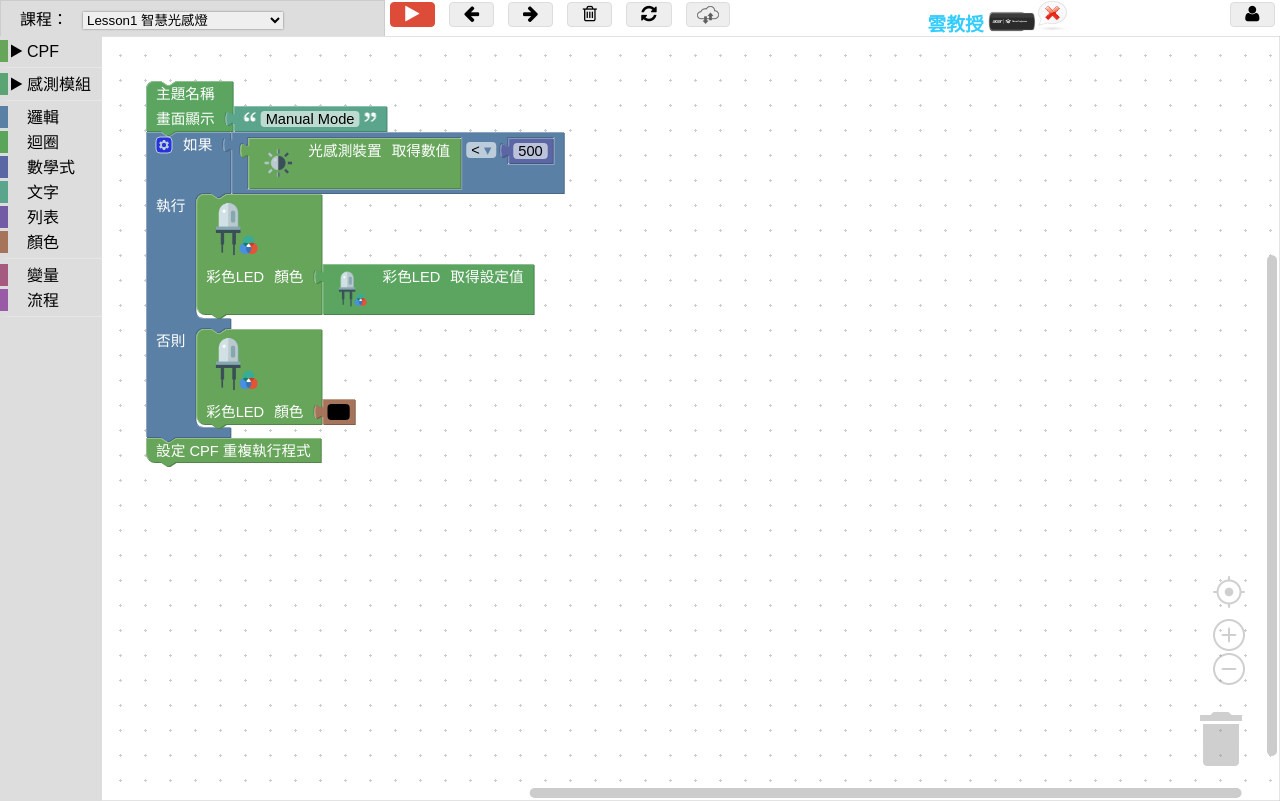
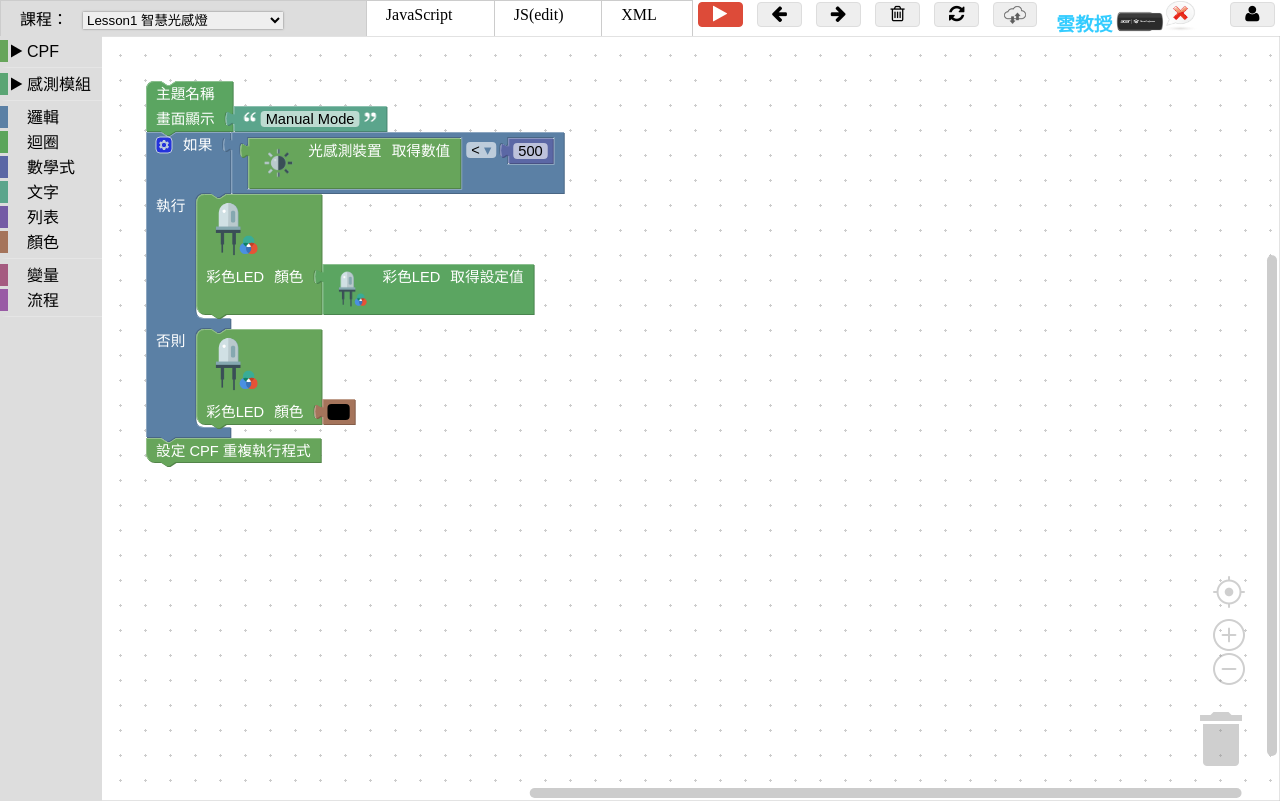
Before and after one commit to wolfdigit/WebCPF, a website: page demos/code/index.html in a window 1280 px wide. Drawn offline with nearby package versions, Linux system fonts and the light colour scheme; no server answers.

Commit message:
show js & xml , new tab for editable js

```diff
--- a/demos/code/code.js
+++ b/demos/code/code.js
@@ -245,7 +245,7 @@ Code.LANG = Code.getLang();
  * List of tab names.
  * @private
  */
-Code.TABS_ = ['blocks', 'javascript','xml'];
+Code.TABS_ = ['blocks', 'xml', 'javascript', 'javascriptEd'];
 
 Code.selected = 'blocks';
 
@@ -580,6 +580,7 @@ Code.runJS = function() {
   if ((currentClickTime - lastClickTime) < clickTimeDelta) return;
 
   var code = Blockly.JavaScript.workspaceToCode(Code.workspace);
+  if (Code.selected=='javascriptEd') code = document.getElementById('content_javascriptEd').value;
   //cpf.blocklyCon(code);
   //alert(code);  //for Android
   var pinreset = code.split('\n')[0].replace('cpf.pinreset("','{"request":[').replace('");',']}').replace(/\\/g,'');
--- a/demos/code/index.html
+++ b/demos/code/index.html
@@ -93,8 +93,9 @@
           <tr id="tabRow" height="1em">
             <td id="tab_blocks" class="tabon">...</td>
 <!--            <td class="tabmin">&nbsp;</td> !-->
-            <td hidden id="tab_javascript" class="taboff">JavaScript</td>
-              <td hidden id="tab_xml" class="tabon">XML</td>
+            <td id="tab_javascript" class="taboff">JavaScript</td>
+            <td id="tab_javascriptEd" class="taboff">JS(edit)</td>
+              <td id="tab_xml" class="taboff">XML</td>
             <td class="tabmin">
               <button id="runButton" class="tabIcon primary" title="...">
                 <i class="fa fa-play fa-fw" aria-hidden="true"></i>
@@ -140,6 +141,7 @@
   </table>
   <div id="content_blocks" class="content"></div>
   <pre id="content_javascript" class="content"></pre>
+  <textarea id="content_javascriptEd" class="content" wrap="off"></textarea>
 <!--  <pre id="content_python" class="content"></pre>
   <pre id="content_php" class="content"></pre>
   <pre id="content_lua" class="content"></pre>
--- a/demos/code/lesson.css
+++ b/demos/code/lesson.css
@@ -43,7 +43,7 @@ a {
 	font-size: 14pt;
 	cursor: pointer;
 	margin: 4px 0px 0px 0px;
-	margin-left: 20%;
+	/* margin-left: 20%; */
 	padding: 4px 10px 0px 10px;
 	z-index: 8;
 	color: #33CCFF;
--- a/demos/code/style.css
+++ b/demos/code/style.css
@@ -82,7 +82,7 @@ td.tabon {
   border-bottom-color: #ddd !important;
   background-color: #ddd;
   padding: 5px 19px;
-  width: 30%;
+  /* width: 30%; */
 }
 td.taboff {
   cursor: pointer;
```
